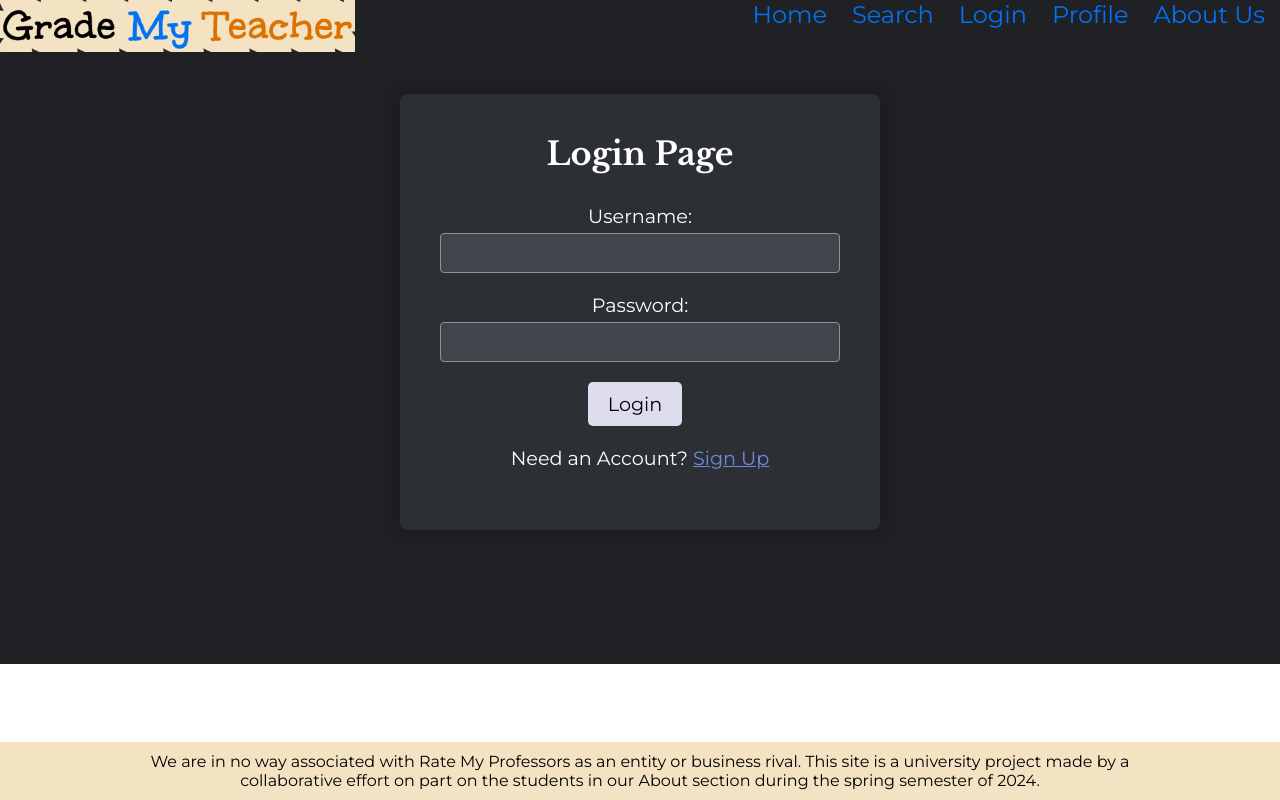
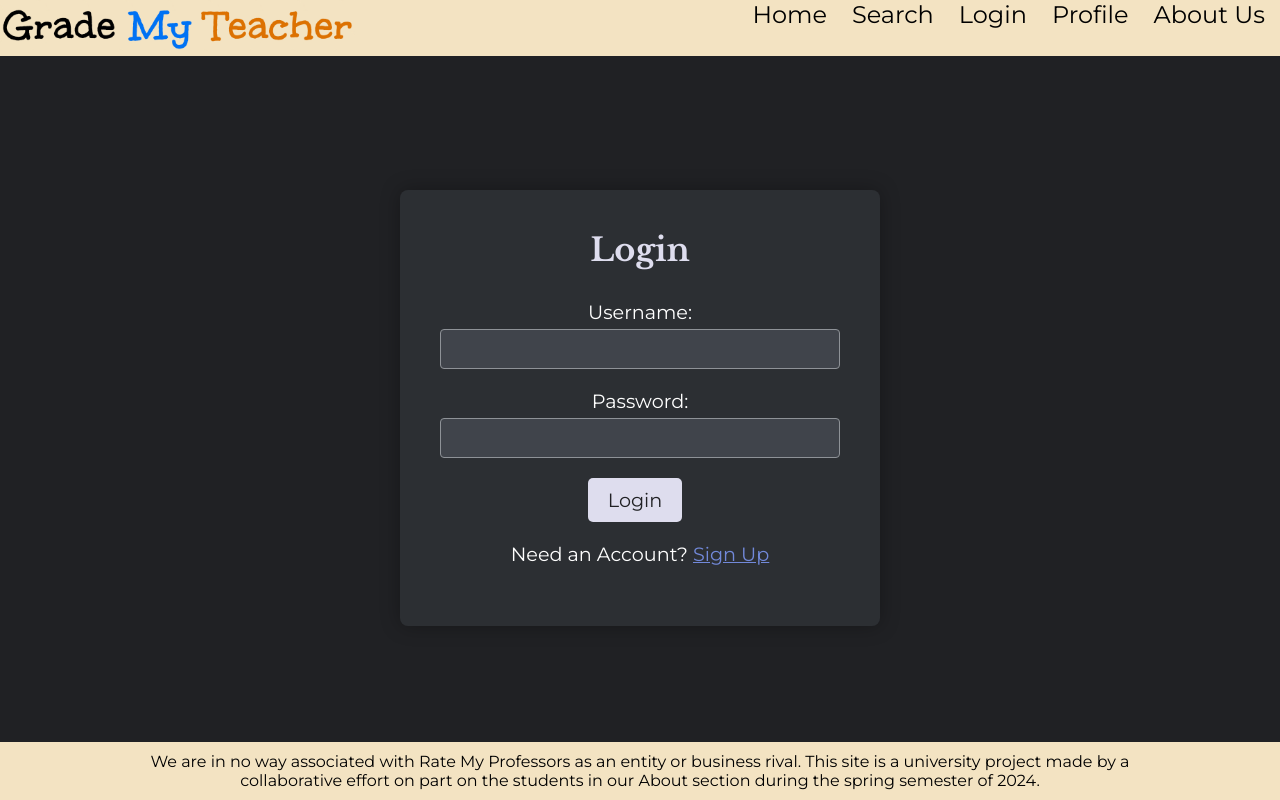
Before and after one commit to darrelawah/GradeMyTeacher, a Next.js app: page /login in a window 1280 px wide. Built offline with nearby package versions, Linux system fonts and the light colour scheme; a web font is replaced by a local one.

Commit message:
more css work and formatting of login and search pages etc

```diff
--- a/app/globals.css
+++ b/app/globals.css
@@ -164,8 +164,8 @@ button:hover {
 
 button {
   background-Color: var(--gmtLightGray);
-  color: var(--gmtBlack);
-  border: 3px var(--gmtLightGray);
+  color: #202124;
+  border: 5px var(--gmtLightGray);
   border-radius: 1px;
   font-family: var(--font-M);
   padding: 12px 16px;
@@ -176,10 +176,18 @@ button {
 
 .linker {
   font-size: 1.5em;
-  color: var(--gmtBlue);
+  color: var(--gmtBlack);
 }
 .linker:visited {
+  color: var(--gmtDarkBlue);
+}
+.linkerOnDark{
+  color: var(--gmtLightGray);
+  text-decoration: underline;
+}
+.linkerOnDark:visited{
   color: var(--gmtOrange);
+  text-decoration: underline;
 }
 .footer {
   position: fixed;
@@ -191,12 +199,31 @@ button {
   text-align: center;
   padding: 10px 100px;
 }
+/* footer text modification */
 .footerText{
   color: var(--gmtBlack);
 }
-
+/* main eye catch image sizing for home page */
 .imageMain{
   border-radius: 5px;
   width: 540;
   height: auto;
 }
+/* main page formatting */
+.homePageMain {
+  text-align: center;
+  color: var(--gmtLightGray);
+  width: 90%;
+  max-width: 1200px;
+  padding: 0 20px;
+}
+
+/* background: '#202124', Dark grey background */
+.outerContainer{
+  background-color: #202124;
+  /* adjusting for footer height */
+  min-height: calc(100vh - 96px);
+  display: flex;
+  align-items: center;
+  justify-content: center;
+}
--- a/app/login/page.js
+++ b/app/login/page.js
@@ -4,9 +4,9 @@ import Link from 'next/link';
 const LoginPage = () => {
   return (
     //container makes sure formatting works as expected
-    <div style={styles.container}>
+    <div className='outerContainer'>
       <div style={styles.formContainer}>
-        <h1 style={styles.heading}>Login Page</h1>
+        <h1 style={styles.heading}>Login</h1>
         <form style={styles.form}>
           {/* username input */}
           <div style={styles.inputGroup}>
@@ -34,15 +34,6 @@ const LoginPage = () => {
 };
 
 const styles = {
-  //css for the outside area around the login page box
-  container: {
-    display: 'flex',
-    justifyContent: 'center',
-    alignItems: 'center',
-    minHeight: 'calc(100vh - 96px)',
-    marginTop: '-1in',
-    background: '#202124',
-  },
 
   //css for the box that contains the login page and its fields
   formContainer: {
@@ -57,7 +48,6 @@ const styles = {
   heading: {
     fontSize: '2em',
     marginBottom: '30px',
-    color: '#FFFFFF',
   },
 
   //css for the form
--- a/app/search/page.js
+++ b/app/search/page.js
@@ -11,7 +11,7 @@ export default function Search() {
     const [prof, setProf] = useState('');
 
     return (
-        <div>
+        <div className='outerContainer'>
             <br/>
             <form>
                 <label>Choose your university </label>
```
Also changed, not shown: app/page.js (+2 -19 lines), app/search/display.js (+5 -6 lines), app/signup/page.js (+2 -17 lines).
